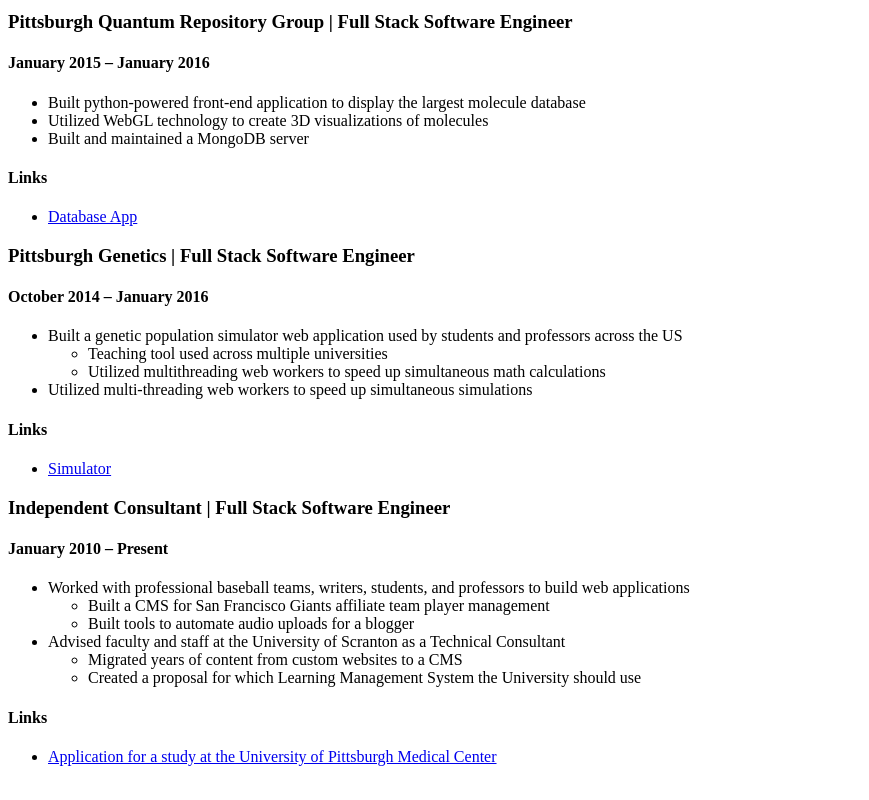
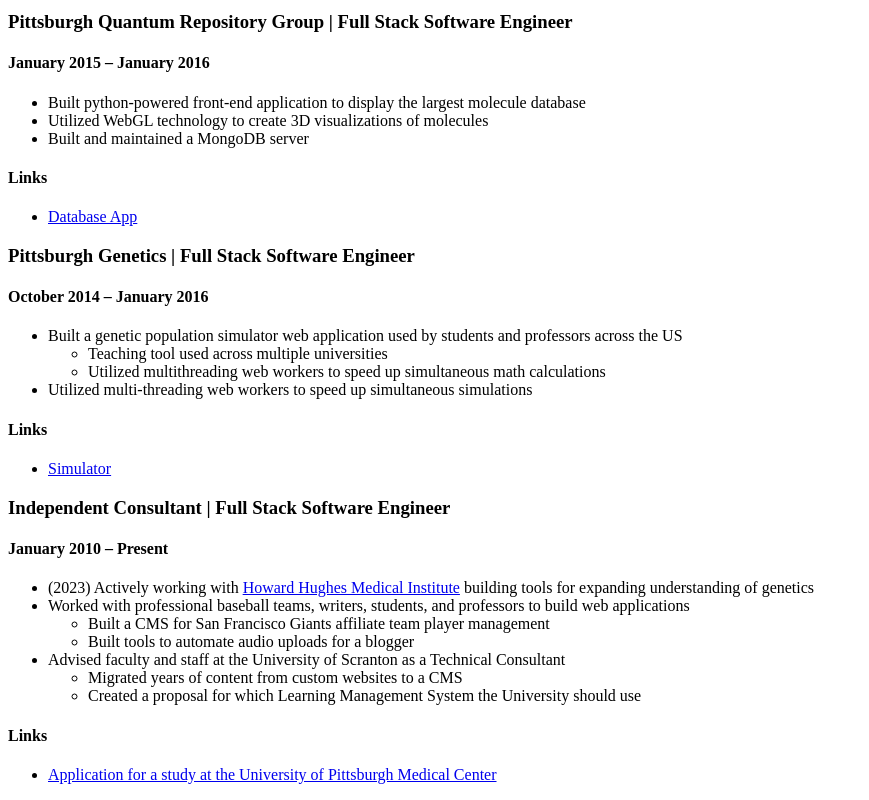
Before and after one commit to JoshuaRogan/joshuarogan, a Gatsby site: page /home/jobList in a window 1280 px wide. Shown: the part 893-1693 px from the top of the page, without its empty margins (0-869 px from the left). Built offline with nearby package versions, Linux system fonts and the light colour scheme; Gatsby itself is replaced by a stand-in of ours.

Commit message:
Update HHMI

```diff
--- a/src/pages/home/jobList.js
+++ b/src/pages/home/jobList.js
@@ -158,6 +158,7 @@ const JobList = () => (
         <h3>Independent Consultant | Full Stack Software Engineer</h3>
         <h4>January 2010 – Present</h4>
         <ul>
+          <li>(2023) Actively working with <a href="https://hhmi.org">Howard Hughes Medical Institute</a> building tools for expanding understanding of genetics</li>
           <li> Worked with professional baseball teams, writers, students, and professors to build web applications
             <ul>
               <li>Built a CMS for San Francisco Giants affiliate team player management</li>
```
